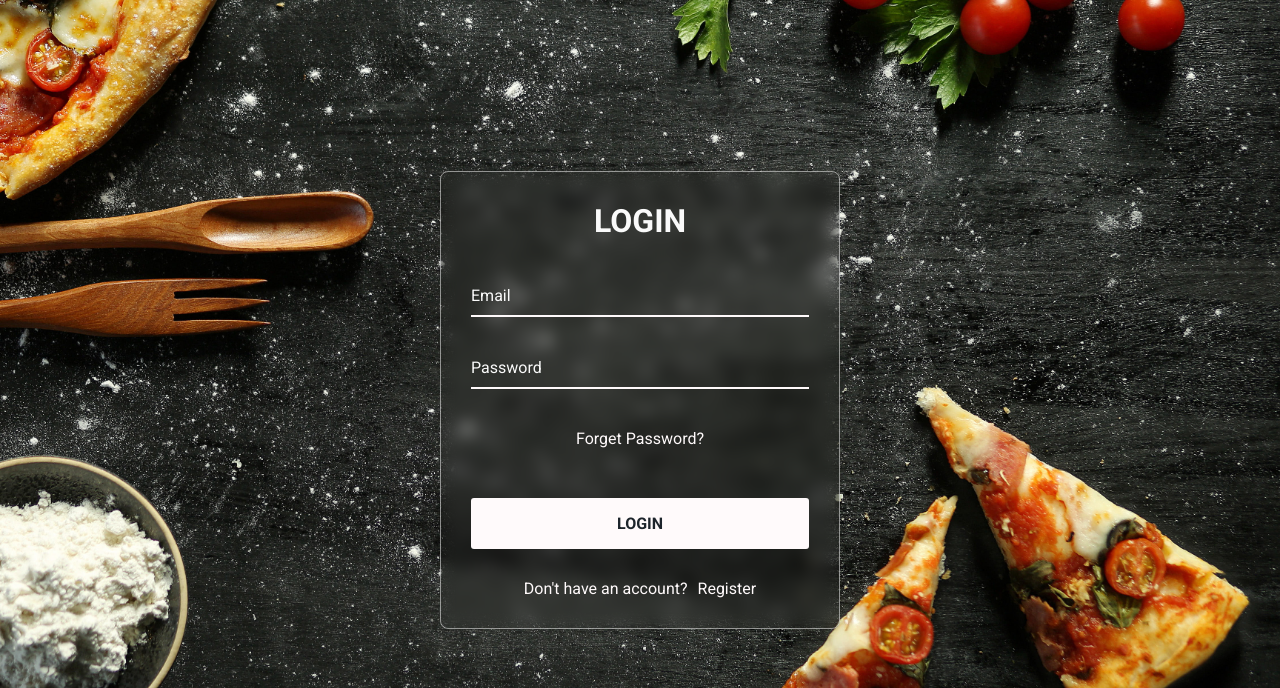
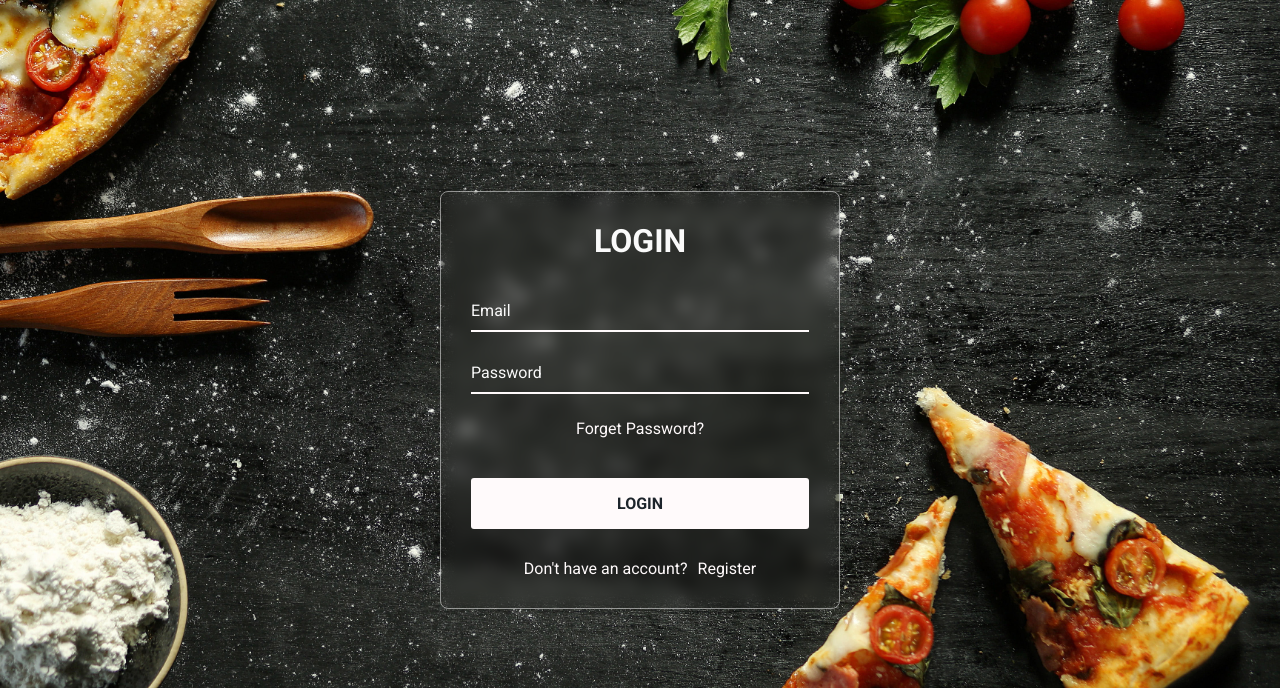
Before and after one commit to Mz-scripter/QuickDash-dj, a Django app: page /login/ in a window 1280 px wide. Shown: the top 688 px of the page. Run offline with Django 5.2, Linux system fonts and the light colour scheme.

Commit message:
Fixed issues in the html.

```diff
--- a/static/css/register.css
+++ b/static/css/register.css
@@ -51,7 +51,7 @@ h2 {
 .input-field {
     position: relative;
     border-bottom: 2px solid #FFFAFB;
-    margin: 15px 0;
+    margin: 10px 0;
 }
 
 .input-field label {
@@ -87,7 +87,7 @@ h2 {
     /* display: flex;
     align-items: center;
     justify-content: center; */
-    margin: 25px 0 35px 0;
+    margin: 15px 0 25px 0;
     color: #FFFAFB;
 }
 
```
Also changed, not shown: db.sqlite3.
